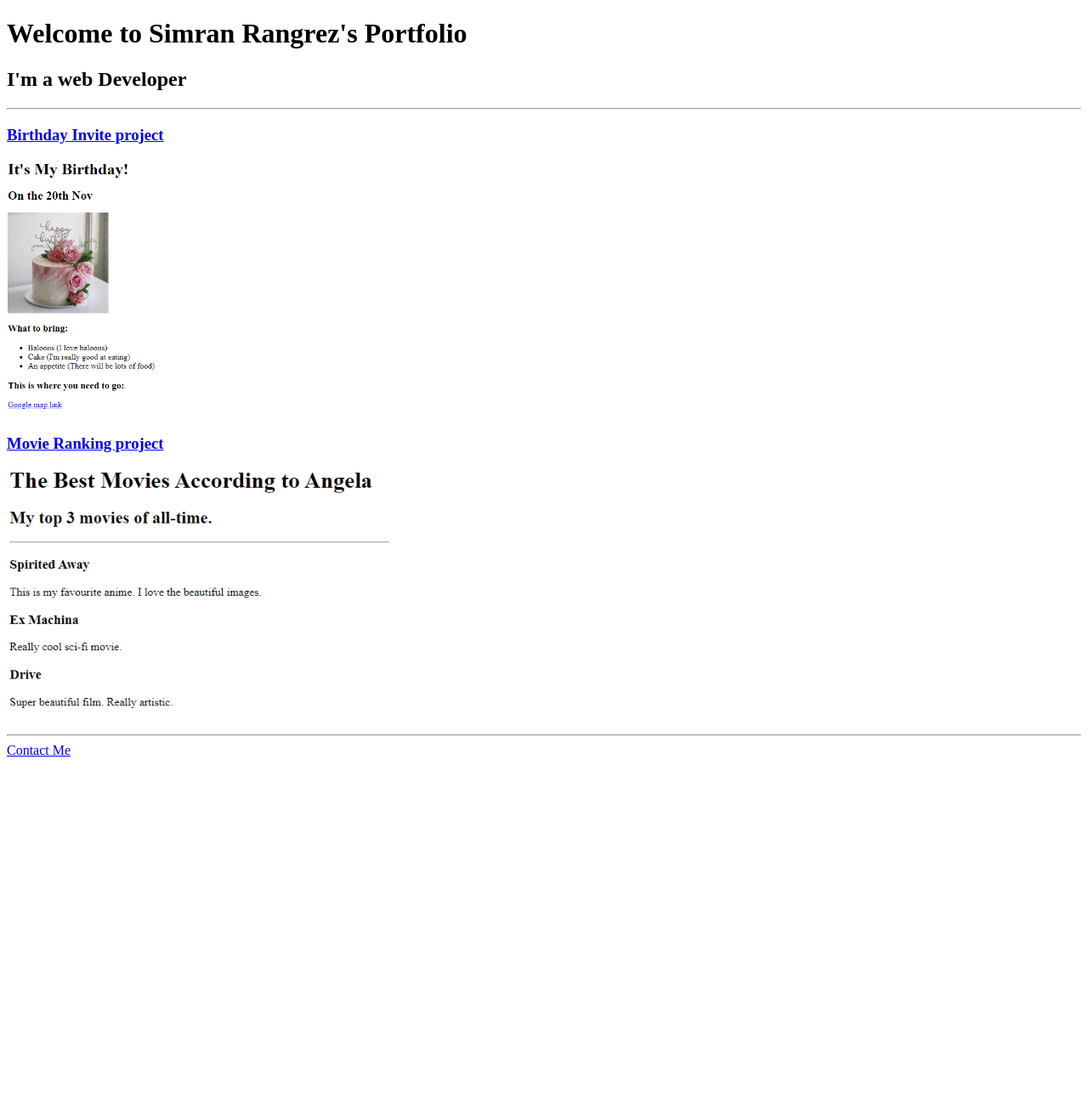
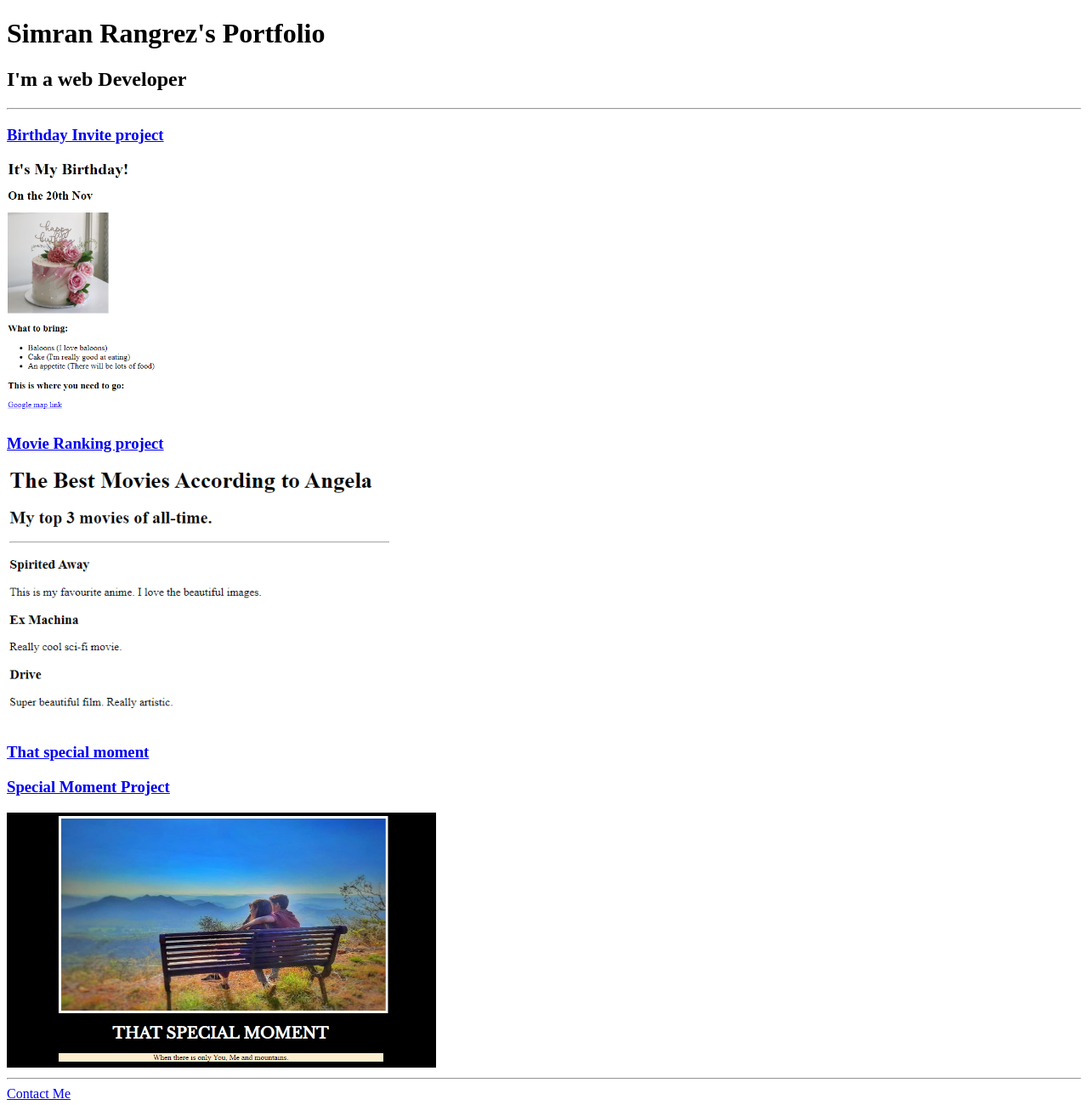
Before and after one commit to SimranRangrez/html-Portfolio, a plain HTML site: page index.html in a window 1280 px wide. Shown: the whole page at 85% size. Before the commit the page ends 900 px from the top, so only its background shows below. Drawn offline with Linux system fonts and the light colour scheme.

Commit message:
adding new project

```diff
--- a/index.html
+++ b/index.html
@@ -18,18 +18,21 @@ https://developer.mozilla.org/en-US/docs/Web/HTML/Element/img#attr-height -->
 <html lang="en">
  <head>
   <meta charset=""UTF-8>
-  <h1><tittle> Welcome to Simran Rangrez's Portfolio</tittle></h1>
+  <title> Welcome to Simran Rangrez's Portfolio</title>
  </head>
 
 
 <body>
-
+    <h1>Simran Rangrez's Portfolio</h1>
     <h2>I'm a web Developer</h2>
  <hr/>
    <h3><a href="./public/birthday-invite.html">Birthday Invite project</a></h3>
    <img src="./public/birthday-invite.png" height="300" alt="birthday-invite image"/>
    <h3><a href="./public/movie-ranking.html">Movie Ranking project</a></h3>
    <img src="./public/movie-ranking.png" height="300" alt="movie-ranking-image"/>
+   <h3><a href="./public/moment/moment.html">That special moment</a></h3>
+   <h3><a href="./public/moment/moment.html">Special Moment Project</a></h3>
+   <img src="./public/moment/special moment.png" height="300" alt="special-moment-image">
 
 <hr/>
 
```
